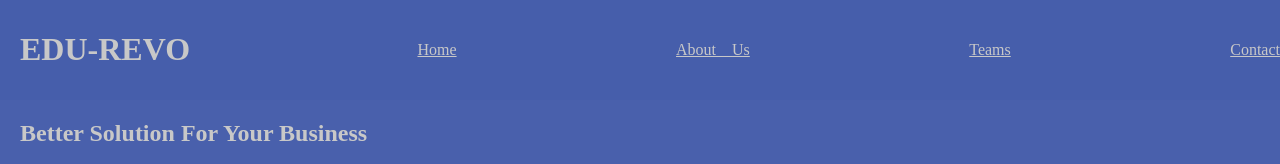
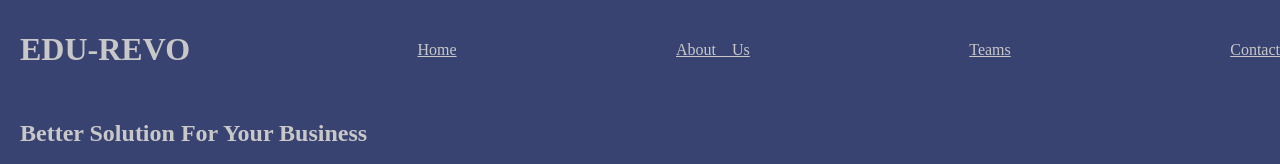
Before and after one commit to Nivedita-Suresh/taskedurevo, a plain HTML site: page index.html in a window 1280 px wide. Shown: the top 164 px of the page. Drawn offline with Linux system fonts and the light colour scheme.

Commit message:
styles.css

```diff
--- a/styles.css
+++ b/styles.css
@@ -6,7 +6,7 @@ html, body {
 
 .background {
 
- background-color: #475eabfb;
+ background-color:#394371;
  colour: blue ; /* Replace with your image path */
   background-size: cover; /* Ensures the image covers the screen */
   background-position: center; /* Centers the image */
@@ -20,7 +20,7 @@ html, body {
 }
 
 header {
-    background-color: #475eabfb;
+    background-color: #394371;
     color: #c8c8c8;
     padding: 10px 0;
     display: flex;
```
